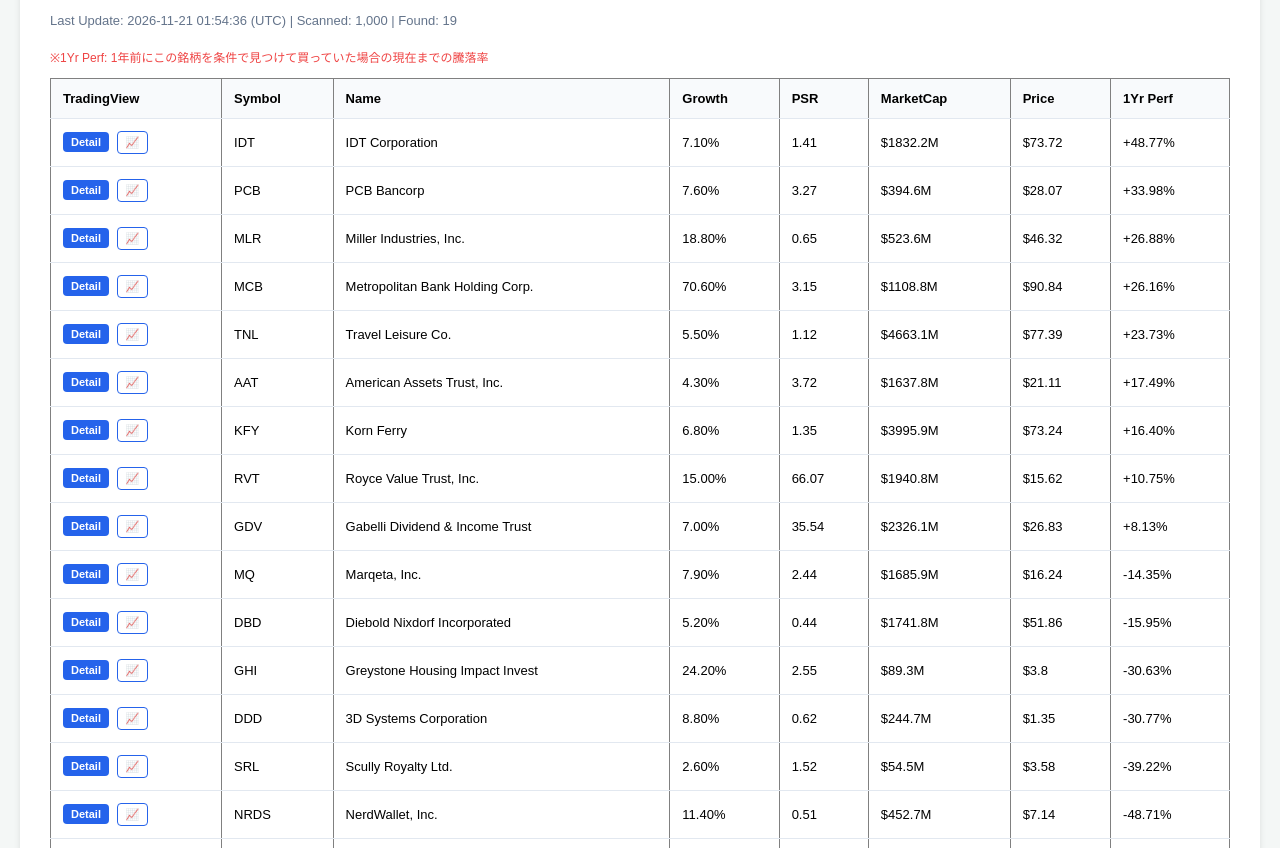
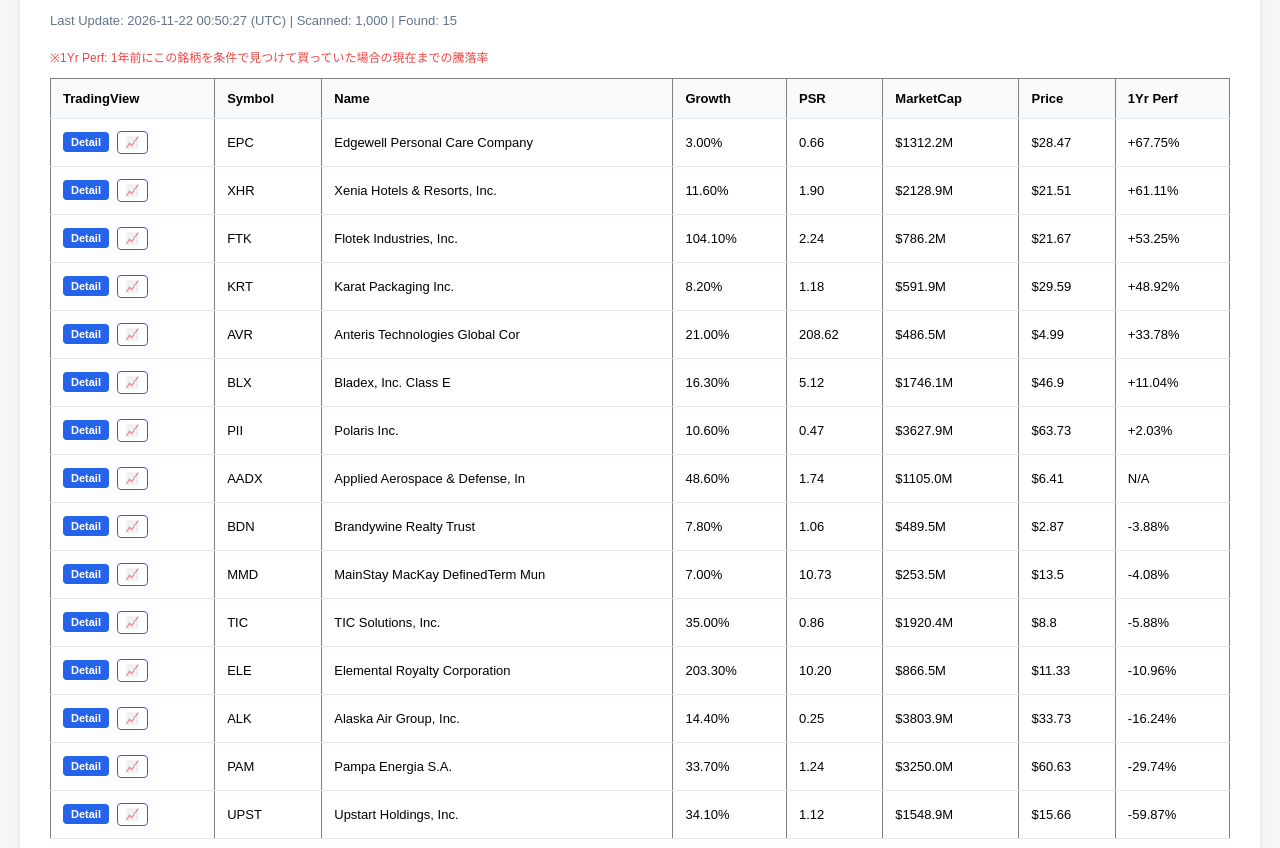
Before and after one commit to shige201906428/us-stock-tenbagger-hunter, a plain HTML site: page index.html in a window 1280 px wide. Shown: the part 97-945 px from the top of the page. Drawn offline with Linux system fonts and the light colour scheme.

Commit message:
Auto-update: 1000 stocks scanned and updated HTML

```diff
--- a/index.html
+++ b/index.html
@@ -21,7 +21,7 @@
 <body>
     <div class="container">
         <h1>🚀 Tenbagger Simulation Hunter</h1>
-        <div class="meta">Last Update: 2026-11-21 01:54:36 (UTC) | Scanned: 1,000 | Found: 19</div>
+        <div class="meta">Last Update: 2026-11-22 00:50:27 (UTC) | Scanned: 1,000 | Found: 15</div>
         <p style="font-size:12px; color:#ef4444;">※1Yr Perf: 1年前にこの銘柄を条件で見つけて買っていた場合の現在までの騰落率</p>
         <div style="overflow-x: auto;">
             <table border="1" class="dataframe">
@@ -39,164 +39,144 @@
   </thead>
   <tbody>
     <tr>
-      <td><a href="https://www.tradingview.com/symbols/IDT/" target="_blank" class="tv-btn detail">Detail</a> <a href="https://www.tradingview.com/chart/?symbol=IDT" target="_blank" class="tv-btn chart">📈</a></td>
-      <td>IDT</td>
-      <td>IDT Corporation</td>
-      <td>7.10%</td>
-      <td>1.41</td>
-      <td>$1832.2M</td>
-      <td>$73.72</td>
-      <td>+48.77%</td>
+      <td><a href="https://www.tradingview.com/symbols/EPC/" target="_blank" class="tv-btn detail">Detail</a> <a href="https://www.tradingview.com/chart/?symbol=EPC" target="_blank" class="tv-btn chart">📈</a></td>
+      <td>EPC</td>
+      <td>Edgewell Personal Care Company</td>
+      <td>3.00%</td>
+      <td>0.66</td>
+      <td>$1312.2M</td>
+      <td>$28.47</td>
+      <td>+67.75%</td>
     </tr>
     <tr>
-      <td><a href="https://www.tradingview.com/symbols/PCB/" target="_blank" class="tv-btn detail">Detail</a> <a href="https://www.tradingview.com/chart/?symbol=PCB" target="_blank" class="tv-btn chart">📈</a></td>
-      <td>PCB</td>
-      <td>PCB Bancorp</td>
-      <td>7.60%</td>
-      <td>3.27</td>
-      <td>$394.6M</td>
-      <td>$28.07</td>
-      <td>+33.98%</td>
+      <td><a href="https://www.tradingview.com/symbols/XHR/" target="_blank" class="tv-btn detail">Detail</a> <a href="https://www.tradingview.com/chart/?symbol=XHR" target="_blank" class="tv-btn chart">📈</a></td>
+      <td>XHR</td>
+      <td>Xenia Hotels & Resorts, Inc.</td>
+      <td>11.60%</td>
+      <td>1.90</td>
+      <td>$2128.9M</td>
+      <td>$21.51</td>
+      <td>+61.11%</td>
     </tr>
     <tr>
-      <td><a href="https://www.tradingview.com/symbols/MLR/" target="_blank" class="tv-btn detail">Detail</a> <a href="https://www.tradingview.com/chart/?symbol=MLR" target="_blank" class="tv-btn chart">📈</a></td>
-      <td>MLR</td>
-      <td>Miller Industries, Inc.</td>
-      <td>18.80%</td>
-      <td>0.65</td>
-      <td>$523.6M</td>
-      <td>$46.32</td>
-      <td>+26.88%</td>
+      <td><a href="https://www.tradingview.com/symbols/FTK/" target="_blank" class="tv-btn detail">Detail</a> <a href="https://www.tradingview.com/chart/?symbol=FTK" target="_blank" class="tv-btn chart">📈</a></td>
+      <td>FTK</td>
+      <td>Flotek Industries, Inc.</td>
+      <td>104.10%</td>
+      <td>2.24</td>
+      <td>$786.2M</td>
+      <td>$21.67</td>
+      <td>+53.25%</td>
     </tr>
     <tr>
-      <td><a href="https://www.tradingview.com/symbols/MCB/" target="_blank" class="tv-btn detail">Detail</a> <a href="https://www.tradingview.com/chart/?symbol=MCB" target="_blank" class="tv-btn chart">📈</a></td>
-      <td>MCB</td>
-      <td>Metropolitan Bank Holding Corp.</td>
-      <td>70.60%</td>
-      <td>3.15</td>
-      <td>$1108.8M</td>
-      <td>$90.84</td>
-      <td>+26.16%</td>
+      <td><a href="https://www.tradingview.com/symbols/KRT/" target="_blank" class="tv-btn detail">Detail</a> <a href="https://www.tradingview.com/chart/?symbol=KRT" target="_blank" class="tv-btn chart">📈</a></td>
+      <td>KRT</td>
+      <td>Karat Packaging Inc.</td>
+      <td>8.20%</td>
+      <td>1.18</td>
+      <td>$591.9M</td>
+      <td>$29.59</td>
+      <td>+48.92%</td>
     </tr>
     <tr>
-      <td><a href="https://www.tradingview.com/symbols/TNL/" target="_blank" class="tv-btn detail">Detail</a> <a href="https://www.tradingview.com/chart/?symbol=TNL" target="_blank" class="tv-btn chart">📈</a></td>
-      <td>TNL</td>
-      <td>Travel   Leisure Co.</td>
-      <td>5.50%</td>
-      <td>1.12</td>
-      <td>$4663.1M</td>
-      <td>$77.39</td>
-      <td>+23.73%</td>
+      <td><a href="https://www.tradingview.com/symbols/AVR/" target="_blank" class="tv-btn detail">Detail</a> <a href="https://www.tradingview.com/chart/?symbol=AVR" target="_blank" class="tv-btn chart">📈</a></td>
+      <td>AVR</td>
+      <td>Anteris Technologies Global Cor</td>
+      <td>21.00%</td>
+      <td>208.62</td>
+      <td>$486.5M</td>
+      <td>$4.99</td>
+      <td>+33.78%</td>
     </tr>
     <tr>
-      <td><a href="https://www.tradingview.com/symbols/AAT/" target="_blank" class="tv-btn detail">Detail</a> <a href="https://www.tradingview.com/chart/?symbol=AAT" target="_blank" class="tv-btn chart">📈</a></td>
-      <td>AAT</td>
-      <td>American Assets Trust, Inc.</td>
-      <td>4.30%</td>
-      <td>3.72</td>
-      <td>$1637.8M</td>
-      <td>$21.11</td>
-      <td>+17.49%</td>
+      <td><a href="https://www.tradingview.com/symbols/BLX/" target="_blank" class="tv-btn detail">Detail</a> <a href="https://www.tradingview.com/chart/?symbol=BLX" target="_blank" class="tv-btn chart">📈</a></td>
+      <td>BLX</td>
+      <td>Bladex, Inc. Class E</td>
+      <td>16.30%</td>
+      <td>5.12</td>
+      <td>$1746.1M</td>
+      <td>$46.9</td>
+      <td>+11.04%</td>
     </tr>
     <tr>
-      <td><a href="https://www.tradingview.com/symbols/KFY/" target="_blank" class="tv-btn detail">Detail</a> <a href="https://www.tradingview.com/chart/?symbol=KFY" target="_blank" class="tv-btn chart">📈</a></td>
-      <td>KFY</td>
-      <td>Korn Ferry</td>
-      <td>6.80%</td>
-      <td>1.35</td>
-      <td>$3995.9M</td>
-      <td>$73.24</td>
-      <td>+16.40%</td>
+      <td><a href="https://www.tradingview.com/symbols/PII/" target="_blank" class="tv-btn detail">Detail</a> <a href="https://www.tradingview.com/chart/?symbol=PII" target="_blank" class="tv-btn chart">📈</a></td>
+      <td>PII</td>
+      <td>Polaris Inc.</td>
+      <td>10.60%</td>
+      <td>0.47</td>
+      <td>$3627.9M</td>
+      <td>$63.73</td>
+      <td>+2.03%</td>
     </tr>
     <tr>
-      <td><a href="https://www.tradingview.com/symbols/RVT/" target="_blank" class="tv-btn detail">Detail</a> <a href="https://www.tradingview.com/chart/?symbol=RVT" target="_blank" class="tv-btn chart">📈</a></td>
-      <td>RVT</td>
-      <td>Royce Value Trust, Inc.</td>
-      <td>15.00%</td>
-      <td>66.07</td>
-      <td>$1940.8M</td>
-      <td>$15.62</td>
-      <td>+10.75%</td>
+      <td><a href="https://www.tradingview.com/symbols/AADX/" target="_blank" class="tv-btn detail">Detail</a> <a href="https://www.tradingview.com/chart/?symbol=AADX" target="_blank" class="tv-btn chart">📈</a></td>
+      <td>AADX</td>
+      <td>Applied Aerospace & Defense, In</td>
+      <td>48.60%</td>
+      <td>1.74</td>
+      <td>$1105.0M</td>
+      <td>$6.41</td>
+      <td>N/A</td>
     </tr>
     <tr>
-      <td><a href="https://www.tradingview.com/symbols/GDV/" target="_blank" class="tv-btn detail">Detail</a> <a href="https://www.tradingview.com/chart/?symbol=GDV" target="_blank" class="tv-btn chart">📈</a></td>
-      <td>GDV</td>
-      <td>Gabelli Dividend & Income Trust</td>
-      <td>7.00%</td>
-      <td>35.54</td>
-      <td>$2326.1M</td>
-      <td>$26.83</td>
-      <td>+8.13%</td>
+      <td><a href="https://www.tradingview.com/symbols/BDN/" target="_blank" class="tv-btn detail">Detail</a> <a href="https://www.tradingview.com/chart/?symbol=BDN" target="_blank" class="tv-btn chart">📈</a></td>
+      <td>BDN</td>
+      <td>Brandywine Realty Trust</td>
+      <td>7.80%</td>
+      <td>1.06</td>
+      <td>$489.5M</td>
+      <td>$2.87</td>
+      <td>-3.88%</td>
     </tr>
     <tr>
-      <td><a href="https://www.tradingview.com/symbols/MQ/" target="_blank" class="tv-btn detail">Detail</a> <a href="https://www.tradingview.com/chart/?symbol=MQ" target="_blank" class="tv-btn chart">📈</a></td>
-      <td>MQ</td>
-      <td>Marqeta, Inc.</td>
-      <td>7.90%</td>
-      <td>2.44</td>
-      <td>$1685.9M</td>
-      <td>$16.24</td>
-      <td>-14.35%</td>
+      <td><a href="https://www.tradingview.com/symbols/MMD/" target="_blank" class="tv-btn detail">Detail</a> <a href="https://www.tradingview.com/chart/?symbol=MMD" target="_blank" class="tv-btn chart">📈</a></td>
+      <td>MMD</td>
+      <td>MainStay MacKay DefinedTerm Mun</td>
+      <td>7.00%</td>
+      <td>10.73</td>
+      <td>$253.5M</td>
+      <td>$13.5</td>
+      <td>-4.08%</td>
     </tr>
     <tr>
-      <td><a href="https://www.tradingview.com/symbols/DBD/" target="_blank" class="tv-btn detail">Detail</a> <a href="https://www.tradingview.com/chart/?symbol=DBD" target="_blank" class="tv-btn chart">📈</a></td>
-      <td>DBD</td>
-      <td>Diebold Nixdorf Incorporated</td>
-      <td>5.20%</td>
-      <td>0.44</td>
-      <td>$1741.8M</td>
-      <td>$51.86</td>
-      <td>-15.95%</td>
+      <td><a href="https://www.tradingview.com/symbols/TIC/" target="_blank" class="tv-btn detail">Detail</a> <a href="https://www.tradingview.com/chart/?symbol=TIC" target="_blank" class="tv-btn chart">📈</a></td>
+      <td>TIC</td>
+      <td>TIC Solutions, Inc.</td>
+      <td>35.00%</td>
+      <td>0.86</td>
+      <td>$1920.4M</td>
+      <td>$8.8</td>
+      <td>-5.88%</td>
     </tr>
     <tr>
-      <td><a href="https://www.tradingview.com/symbols/GHI/" target="_blank" class="tv-btn detail">Detail</a> <a href="https://www.tradingview.com/chart/?symbol=GHI" target="_blank" class="tv-btn chart">📈</a></td>
-      <td>GHI</td>
-      <td>Greystone Housing Impact Invest</td>
-      <td>24.20%</td>
-      <td>2.55</td>
-      <td>$89.3M</td>
-      <td>$3.8</td>
-      <td>-30.63%</td>
+      <td><a href="https://www.tradingview.com/symbols/ELE/" target="_blank" class="tv-btn detail">Detail</a> <a href="https://www.tradingview.com/chart/?symbol=ELE" target="_blank" class="tv-btn chart">📈</a></td>
+      <td>ELE</td>
+      <td>Elemental Royalty Corporation</td>
+      <td>203.30%</td>
+      <td>10.20</td>
+      <td>$866.5M</td>
+      <td>$11.33</td>
+      <td>-10.96%</td>
     </tr>
     <tr>
-      <td><a href="https://www.tradingview.com/symbols/DDD/" target="_blank" class="tv-btn detail">Detail</a> <a href="https://www.tradingview.com/chart/?symbol=DDD" target="_blank" class="tv-btn chart">📈</a></td>
-      <td>DDD</td>
-      <td>3D Systems Corporation</td>
-      <td>8.80%</td>
-      <td>0.62</td>
-      <td>$244.7M</td>
-      <td>$1.35</td>
-      <td>-30.77%</td>
+      <td><a href="https://www.tradingview.com/symbols/ALK/" target="_blank" class="tv-btn detail">Detail</a> <a href="https://www.tradingview.com/chart/?symbol=ALK" target="_blank" class="tv-btn chart">📈</a></td>
+      <td>ALK</td>
+      <td>Alaska Air Group, Inc.</td>
+      <td>14.40%</td>
+      <td>0.25</td>
+      <td>$3803.9M</td>
+      <td>$33.73</td>
+      <td>-16.24%</td>
     </tr>
     <tr>
-      <td><a href="https://www.tradingview.com/symbols/SRL/" target="_blank" class="tv-btn detail">Detail</a> <a href="https://www.tradingview.com/chart/?symbol=SRL" target="_blank" class="tv-btn chart">📈</a></td>
-      <td>SRL</td>
-      <td>Scully Royalty Ltd.</td>
-      <td>2.60%</td>
-      <td>1.52</td>
-      <td>$54.5M</td>
-      <td>$3.58</td>
-      <td>-39.22%</td>
-    </tr>
-    <tr>
-      <td><a href="https://www.tradingview.com/symbols/NRDS/" target="_blank" class="tv-btn detail">Detail</a> <a href="https://www.tradingview.com/chart/?symbol=NRDS" target="_blank" class="tv-btn chart">📈</a></td>
-      <td>NRDS</td>
-      <td>NerdWallet, Inc.</td>
-      <td>11.40%</td>
-      <td>0.51</td>
-      <td>$452.7M</td>
-      <td>$7.14</td>
-      <td>-48.71%</td>
-    </tr>
-    <tr>
-      <td><a href="https://www.tradingview.com/symbols/MNDY/" target="_blank" class="tv-btn detail">Detail</a> <a href="https://www.tradingview.com/chart/?symbol=MNDY" target="_blank" class="tv-btn chart">📈</a></td>
-      <td>MNDY</td>
-      <td>monday.com Ltd.</td>
-      <td>19.20%</td>
-      <td>2.14</td>
-      <td>$3050.5M</td>
-      <td>$72.16</td>
-      <td>-50.86%</td>
+      <td><a href="https://www.tradingview.com/symbols/PAM/" target="_blank" class="tv-btn detail">Detail</a> <a href="https://www.tradingview.com/chart/?symbol=PAM" target="_blank" class="tv-btn chart">📈</a></td>
+      <td>PAM</td>
+      <td>Pampa Energia S.A.</td>
+      <td>33.70%</td>
+      <td>1.24</td>
+      <td>$3250.0M</td>
+      <td>$60.63</td>
+      <td>-29.74%</td>
     </tr>
     <tr>
       <td><a href="https://www.tradingview.com/symbols/UPST/" target="_blank" class="tv-btn detail">Detail</a> <a href="https://www.tradingview.com/chart/?symbol=UPST" target="_blank" class="tv-btn chart">📈</a></td>
@@ -206,27 +186,7 @@
       <td>1.12</td>
       <td>$1548.9M</td>
       <td>$15.66</td>
-      <td>-57.78%</td>
-    </tr>
-    <tr>
-      <td><a href="https://www.tradingview.com/symbols/OGI/" target="_blank" class="tv-btn detail">Detail</a> <a href="https://www.tradingview.com/chart/?symbol=OGI" target="_blank" class="tv-btn chart">📈</a></td>
-      <td>OGI</td>
-      <td>Organigram Global Inc.</td>
-      <td>49.40%</td>
-      <td>0.27</td>
-      <td>$82.3M</td>
-      <td>$0.583</td>
-      <td>-60.61%</td>
-    </tr>
-    <tr>
-      <td><a href="https://www.tradingview.com/symbols/PAL/" target="_blank" class="tv-btn detail">Detail</a> <a href="https://www.tradingview.com/chart/?symbol=PAL" target="_blank" class="tv-btn chart">📈</a></td>
-      <td>PAL</td>
-      <td>Proficient Auto Logistics, Inc.</td>
-      <td>30.30%</td>
-      <td>0.17</td>
-      <td>$76.6M</td>
-      <td>$2.73</td>
-      <td>-62.60%</td>
+      <td>-59.87%</td>
     </tr>
   </tbody>
 </table>
```
